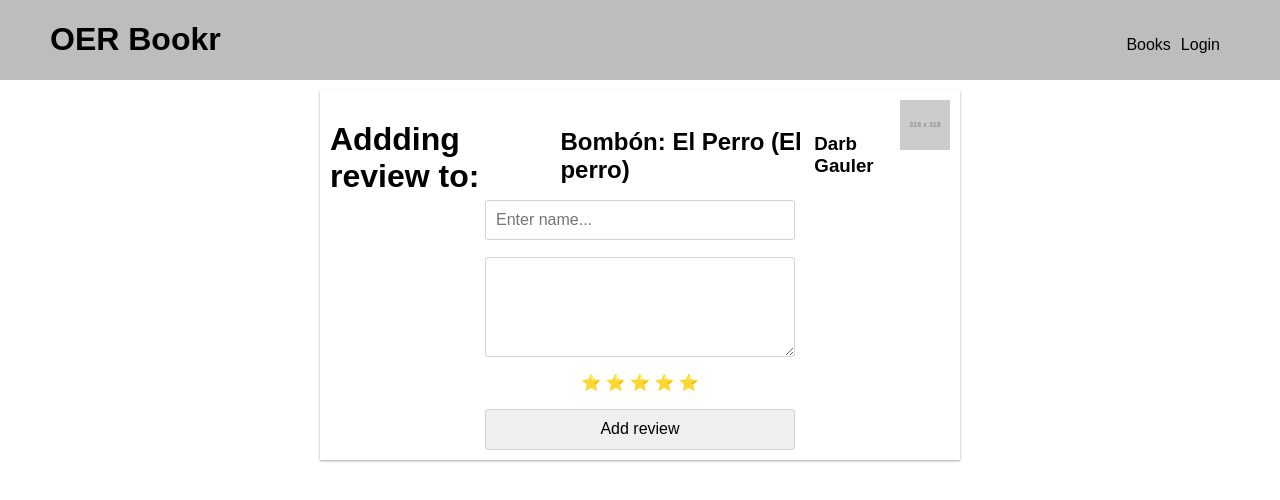
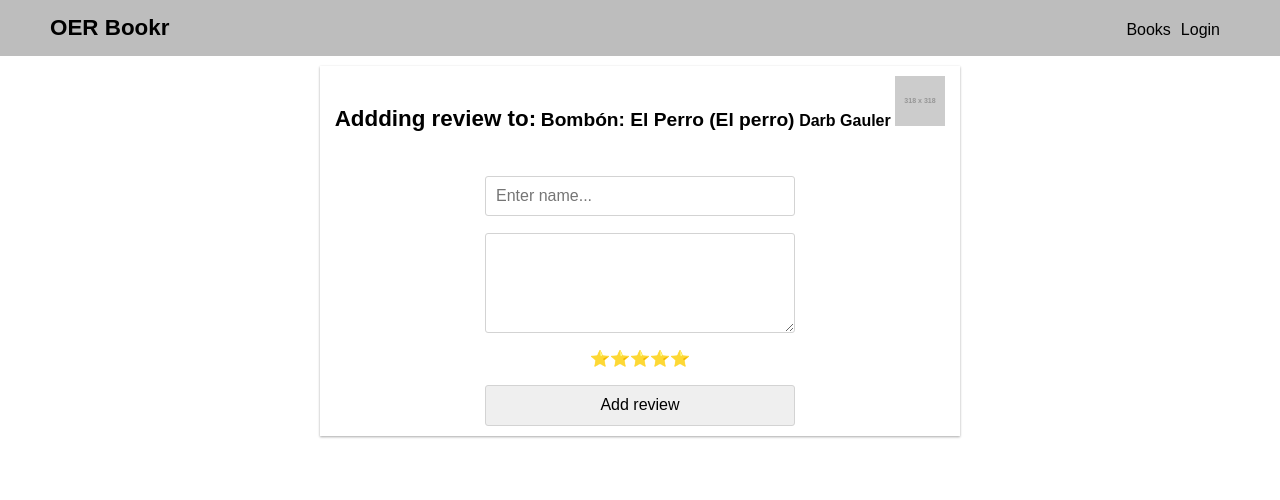
Before and after one commit to oer-bookr/oer-bookr-front-end-mcferrenm, a React (Create React App) app: page /book/1/addreview in a window 1280 px wide. Shown: the top 500 px of the page. Built offline with nearby package versions, Linux system fonts and the light colour scheme.

Commit message:
Fix rating selection when adding review

```diff
--- a/src/App.css
+++ b/src/App.css
@@ -184,13 +184,6 @@
   border: 1px solid lightgrey;
 }
 
-.review-form .rating-dropdown {
-  height: 40px;
-  width: 100%;
-  border-radius: 3px;
-  border: 1px solid lightgrey;
-}
-
 .review-form button {
   padding: 10px;
   width: 100%;
--- a/src/components/ReviewForm/ReviewForm.js
+++ b/src/components/ReviewForm/ReviewForm.js
@@ -26,10 +26,48 @@ const ReviewForm = props => {
           onChange={props.handleChange}
           form="review-form"
         />
-
-        <span role="img" aria-label="5 Star">
-          ⭐️ ⭐️ ⭐️ ⭐️ ⭐️
-        </span>
+        <div className="rating-stars">
+          <span
+            role="img"
+            aria-label="1 Star"
+            data-rating="1"
+            onClick={props.handleRating}
+          >
+            ⭐️
+          </span>
+          <span
+            role="img"
+            aria-label="2 Star"
+            data-rating="2"
+            onClick={props.handleRating}
+          >
+            ⭐️
+          </span>
+          <span
+            role="img"
+            aria-label="3 Star"
+            data-rating="3"
+            onClick={props.handleRating}
+          >
+            ⭐️
+          </span>
+          <span
+            role="img"
+            aria-label="4 Star"
+            data-rating="4"
+            onClick={props.handleRating}
+          >
+            ⭐️
+          </span>
+          <span
+            role="img"
+            aria-label="5 Star"
+            data-rating="5"
+            onClick={props.handleRating}
+          >
+            ⭐️
+          </span>
+        </div>
 
         <button onClick={props.handleAddReview}>Add review</button>
       </form>
--- a/src/index.css
+++ b/src/index.css
@@ -11,6 +11,22 @@ img {
   height: auto;
 }
 
+h1 {
+  font-size: 1.4rem;
+}
+
+h2 {
+  font-size: 1.2rem;
+}
+
+h3 {
+  font-size: 1rem;
+}
+
+h4 {
+  font-size: 0.8rem;
+}
+
 a {
   text-decoration: none;
   color: black;
--- a/src/views/ReviewFormView.js
+++ b/src/views/ReviewFormView.js
@@ -29,6 +29,16 @@ class ReviewFormView extends Component {
     }));
   };
 
+  handleRating = e => {
+    e.persist();
+    this.setState(prevState => ({
+      reviewInputs: {
+        ...prevState.reviewInputs,
+        rating: e.target.dataset.rating
+      }
+    }));
+  };
+
   handleAddReview = e => {
     e.preventDefault();
 
@@ -36,8 +46,8 @@ class ReviewFormView extends Component {
     const id = this.props.match.params.id;
 
     const payload = {
-      book_id: 3,
-      rating: 5,
+      book_id: id,
+      rating,
       reviewer,
       review
     };
@@ -58,6 +68,7 @@ class ReviewFormView extends Component {
         books={this.props.books}
         reviewInputs={this.state.reviewInputs}
         handleChange={this.handleChange}
+        handleRating={this.handleRating}
         handleAddReview={this.handleAddReview}
       />
     );
```
